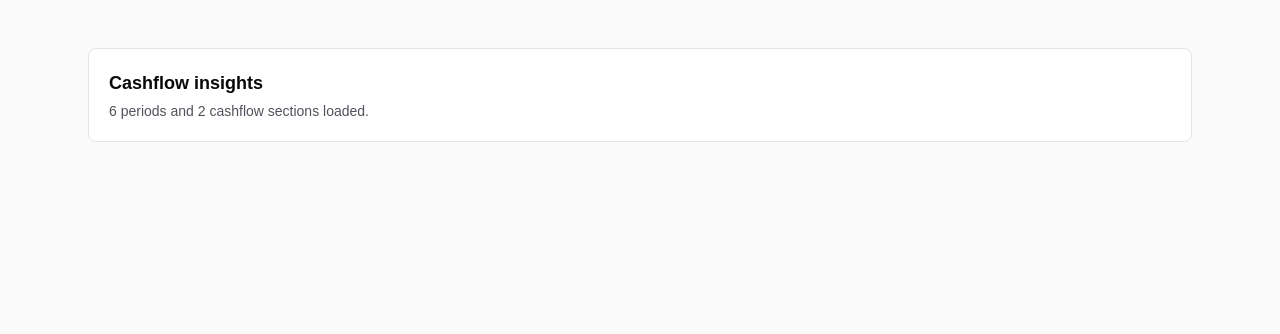
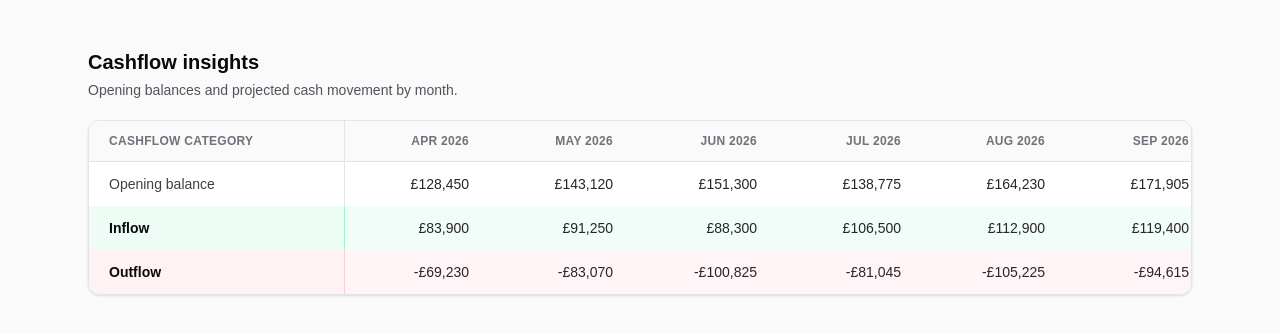
Before and after one commit to eerrecalde/cashflow-insights-table, a Next.js app: page / in a window 1280 px wide. Shown: the top 334 px of the page. Built offline with nearby package versions, Linux system fonts and the light colour scheme.

Commit message:
Add static cashflow table shell

```diff
--- a/src/app/layout.tsx
+++ b/src/app/layout.tsx
@@ -2,8 +2,8 @@ import type { Metadata } from "next";
 import "./globals.css";
 
 export const metadata: Metadata = {
-  title: "Create Next App",
-  description: "Generated by create next app",
+  title: "Cashflow insights",
+  description: "Cashflow opening balances and projected movement.",
 };
 
 export default function RootLayout({ children }: LayoutProps<"/">) {
--- a/src/features/cashflow/CashflowDataState.tsx
+++ b/src/features/cashflow/CashflowDataState.tsx
@@ -1,6 +1,7 @@
 "use client";
 
 import { useCashflowData } from "./useCashflowData";
+import { CashflowTable } from "./CashflowTable";
 
 function LoadingState() {
   return (
@@ -47,16 +48,5 @@ export function CashflowDataState() {
     );
   }
 
-  return (
-    <section
-      aria-label="Cashflow data ready"
-      className="rounded-lg border border-zinc-200 bg-white p-5"
-    >
-      <h1 className="text-lg font-semibold text-zinc-950">Cashflow insights</h1>
-      <p className="mt-1 text-sm text-zinc-600">
-        {data.periods.length} periods and {data.nodes.length} cashflow sections
-        loaded.
-      </p>
-    </section>
-  );
+  return <CashflowTable {...data} />;
 }
--- /dev/null
+++ b/src/features/cashflow/CashflowTable.tsx
@@ -0,0 +1,120 @@
+import type {
+  CashflowNode,
+  CashflowRootResponse,
+  PeriodValues,
+} from "./cashflow-types";
+
+const currencyFormatter = new Intl.NumberFormat("en-GB", {
+  currency: "GBP",
+  currencyDisplay: "symbol",
+  maximumFractionDigits: 0,
+  minimumFractionDigits: 0,
+  style: "currency",
+});
+
+export function formatCashflowValue(value: number) {
+  return currencyFormatter.format(value);
+}
+
+function ValueCells({
+  periods,
+  values,
+}: Pick<CashflowRootResponse, "periods"> & { values: PeriodValues }) {
+  return periods.map((period) => {
+    const value = values[period.id] ?? 0;
+
+    return (
+      <td
+        key={period.id}
+        className="px-5 py-3 text-right whitespace-nowrap text-zinc-800 tabular-nums"
+      >
+        {formatCashflowValue(value)}
+      </td>
+    );
+  });
+}
+
+function SectionRow({
+  node,
+  periods,
+}: Pick<CashflowRootResponse, "periods"> & { node: CashflowNode }) {
+  const tone =
+    node.section === "inflow"
+      ? "border-emerald-200 bg-emerald-50/70"
+      : "border-rose-200 bg-rose-50/70";
+
+  return (
+    <tr className={`border-y ${tone}`}>
+      <th
+        scope="row"
+        className="sticky left-0 z-10 min-w-64 border-r border-inherit bg-inherit px-5 py-3 text-left font-semibold text-zinc-950"
+      >
+        {node.label}
+      </th>
+      <ValueCells periods={periods} values={node.values} />
+    </tr>
+  );
+}
+
+export function CashflowTable({
+  periods,
+  openingBalances,
+  nodes,
+}: CashflowRootResponse) {
+  return (
+    <section aria-labelledby="cashflow-table-title">
+      <div className="mb-5">
+        <h1
+          id="cashflow-table-title"
+          className="text-xl font-semibold text-zinc-950"
+        >
+          Cashflow insights
+        </h1>
+        <p className="mt-1 text-sm text-zinc-600">
+          Opening balances and projected cash movement by month.
+        </p>
+      </div>
+
+      <div className="overflow-x-auto rounded-xl border border-zinc-200 bg-white shadow-sm">
+        <table className="w-full min-w-[1100px] border-separate border-spacing-0 text-sm">
+          <caption className="sr-only">
+            Cashflow opening balances, inflow, and outflow by period
+          </caption>
+          <thead>
+            <tr className="bg-zinc-50 text-xs font-medium tracking-wide text-zinc-500 uppercase">
+              <th
+                scope="col"
+                className="sticky left-0 z-20 min-w-64 border-r border-b border-zinc-200 bg-zinc-50 px-5 py-3 text-left"
+              >
+                Cashflow category
+              </th>
+              {periods.map((period) => (
+                <th
+                  key={period.id}
+                  scope="col"
+                  className="min-w-36 border-b border-zinc-200 px-5 py-3 text-right"
+                >
+                  <time dateTime={period.date}>{period.label}</time>
+                </th>
+              ))}
+            </tr>
+          </thead>
+          <tbody>
+            <tr className="border-b border-zinc-200 bg-white">
+              <th
+                scope="row"
+                className="sticky left-0 z-10 min-w-64 border-r border-zinc-200 bg-white px-5 py-3 text-left font-medium text-zinc-700"
+              >
+                Opening balance
+              </th>
+              <ValueCells periods={periods} values={openingBalances} />
+            </tr>
+            {nodes.map((node) => (
+              <SectionRow key={node.id} node={node} periods={periods} />
+            ))}
+          </tbody>
+        </table>
+      </div>
+    </section>
+  );
+}
```
Also changed, not shown: 2 other files (tests, documents, lock files or other folders).
